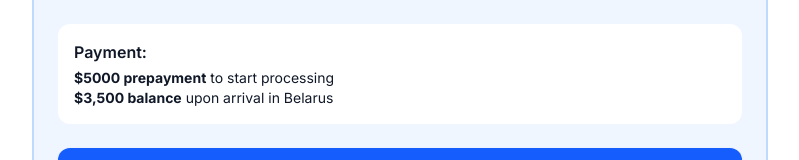
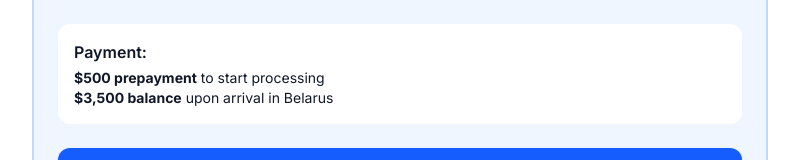
Before and after one commit to moikaty21-a11y/eduvellc, a Next.js app: page / in a window 1280 px wide. Shown: the part 570-730 px from the top of the page, without its empty margins (240-1039 px from the left). Built offline with nearby package versions, Linux system fonts and the light colour scheme.

Commit message:
Update page.tsx

```diff
--- a/app/page.tsx
+++ b/app/page.tsx
@@ -52,7 +52,7 @@
 
           <div className="mt-6 rounded-xl bg-white p-4">
             <h3 className="font-semibold">Payment:</h3>
-            <p className="text-sm mt-1"><strong>$5000 prepayment</strong> to start processing</p>
+            <p className="text-sm mt-1"><strong>$500 prepayment</strong> to start processing</p>
             <p className="text-sm"><strong>$3,500 balance</strong> upon arrival in Belarus</p>
           </div>
 
```
